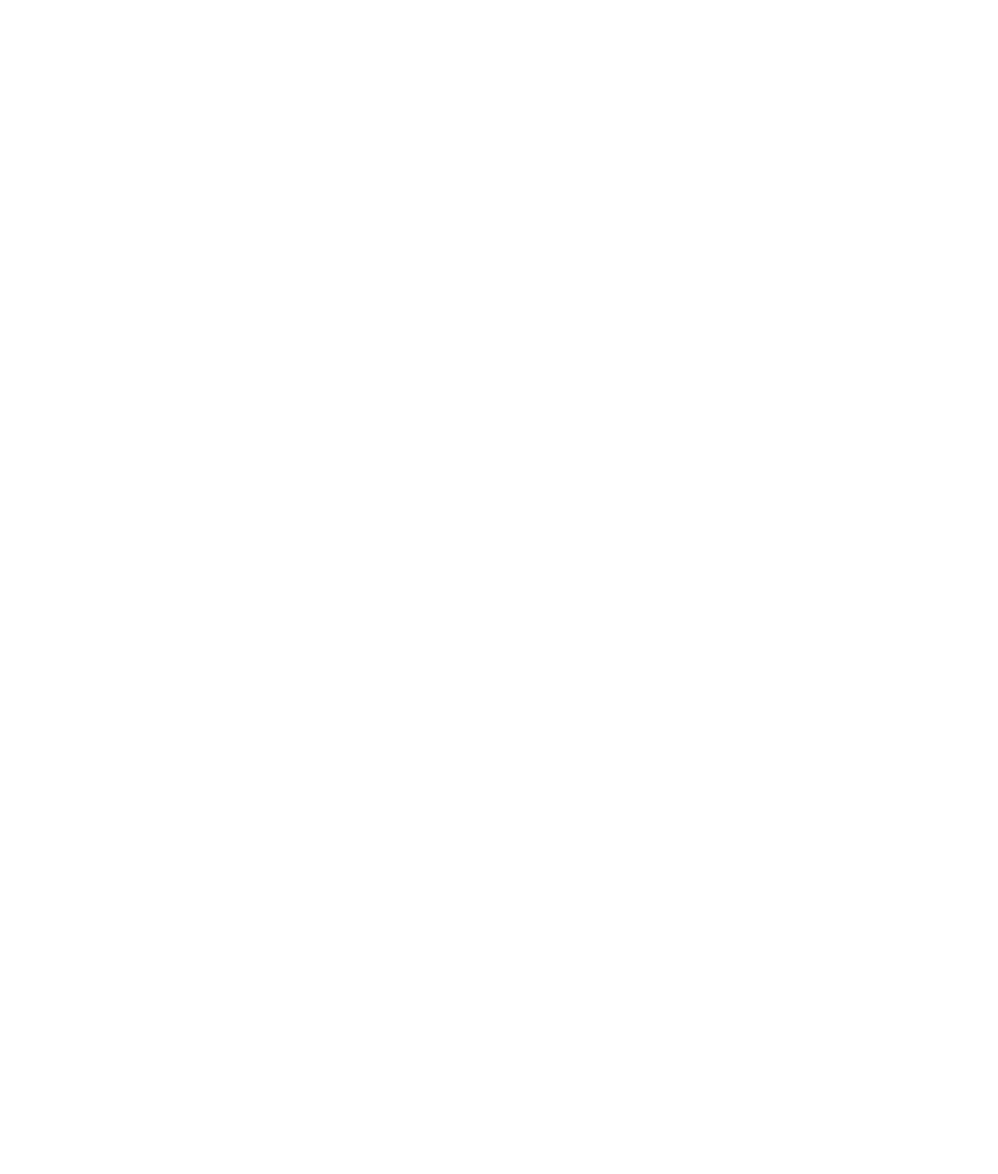
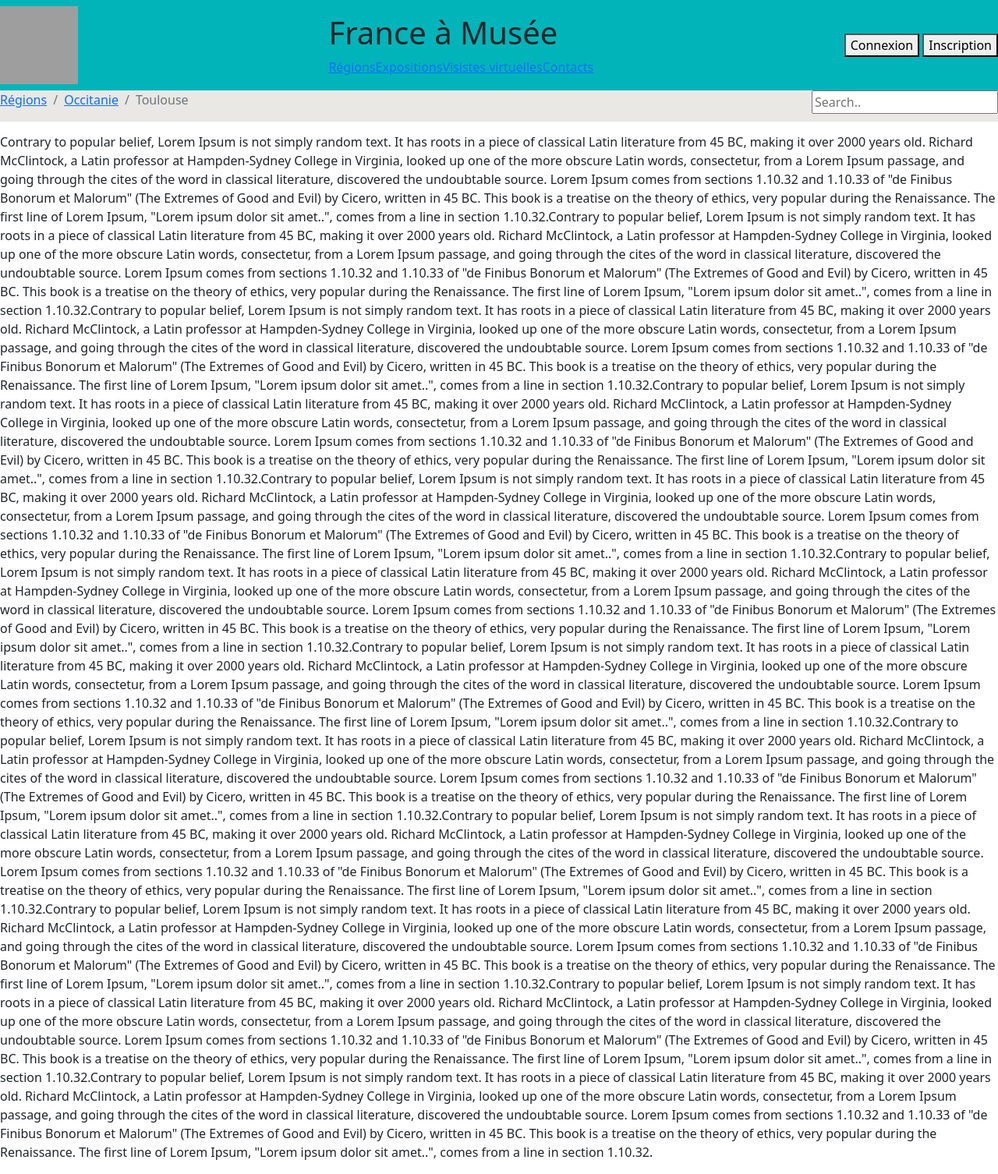
Before and after one commit to Chrissdroid/studious-fiesta, a PHP site: page / in a window 1280 px wide. Before the commit the page is empty. Shown: the whole page at 78% size. Before the commit the page ends 800 px from the top, so only its background shows below. Run offline with PHP 8.4, Linux system fonts and the light colour scheme; grey boxes are pictures that could not be loaded.

Commit message:
First commit "CLAGALERE" Ajout header

```diff
--- a/assets/scss/base/stylesheet.scss
+++ b/assets/scss/base/stylesheet.scss
@@ -2,6 +2,16 @@
 @import "../../../node_modules/bootstrap/scss/variables";
 @import "../../../node_modules/bootstrap/scss/mixins";
 
-$primary: #123456;
+$theme-colors: (
+    "primary": #01B4B9,
+    "secondary": #E9E8E5
+);
+
 
 @import "../../../node_modules/bootstrap/scss/bootstrap";
+
+
+
+body {
+    padding-top: 170px;
+}
--- a/src/includes/header.php
+++ b/src/includes/header.php
@@ -0,0 +1,123 @@
+<?php require 'head.php';?>
+
+    <div class="fixed-top">
+        <div class="navbar bg-primary">
+            <div>
+                <img src="https://picsum.photos/100">
+            </div>
+            <div>
+                <h1>France à Musée</h1>
+                <div>
+                    <ul class="nav">
+                        <li class="active"><a href="">Régions</a></li>
+                        <li><a href="">Expositions</a></li>
+                        <li><a href="">Visistes virtuelles</a></li>
+                        <li><a href="">Contacts</a></li>
+                    </ul>
+                </div>
+            </div>
+            <div>
+                <button>Connexion</button>
+                <button>Inscription</button>
+            </div>
+        </div>
+
+        <div class="d-flex justify-content-between bg-secondary">
+            <div>
+                <ul class="breadcrumb">
+                    <li class="breadcrumb-item"><a href="#">Régions</a></li>
+                    <li class="breadcrumb-item"><a href="#">Occitanie</a></li>
+                    <li class="breadcrumb-item active">Toulouse</li>
+                </ul>
+            </div>
+            <div>
+                <input type="text" placeholder="Search..">
+            </div>
+        </div>
+    </div>
+    <p>
+        Contrary to popular belief, Lorem Ipsum is not simply random text. It has roots in a piece of classical Latin
+        literature from 45 BC, making it over 2000 years old. Richard McClintock, a Latin professor at Hampden-Sydney
+        College in Virginia, looked up one of the more obscure Latin words, consectetur, from a Lorem Ipsum passage, and
+        going through the cites of the word in classical literature, discovered the undoubtable source. Lorem Ipsum
+        comes from sections 1.10.32 and 1.10.33 of "de Finibus Bonorum et Malorum" (The Extremes of Good and Evil) by
+        Cicero, written in 45 BC. This book is a treatise on the theory of ethics, very popular during the Renaissance.
+        The first line of Lorem Ipsum, "Lorem ipsum dolor sit amet..", comes from a line in section 1.10.32.Contrary to
+        popular belief, Lorem Ipsum is not simply random text. It has roots in a piece of classical Latin literature
+        from 45 BC, making it over 2000 years old. Richard McClintock, a Latin professor at Hampden-Sydney College in
+        Virginia, looked up one of the more obscure Latin words, consectetur, from a Lorem Ipsum passage, and going
+        through the cites of the word in classical literature, discovered the undoubtable source. Lorem Ipsum comes from
+        sections 1.10.32 and 1.10.33 of "de Finibus Bonorum et Malorum" (The Extremes of Good and Evil) by Cicero,
+        written in 45 BC. This book is a treatise on the theory of ethics, very popular during the Renaissance. The
+        first line of Lorem Ipsum, "Lorem ipsum dolor sit amet..", comes from a line in section 1.10.32.Contrary to
+        popular belief, Lorem Ipsum is not simply random text. It has roots in a piece of classical Latin literature
+        from 45 BC, making it over 2000 years old. Richard McClintock, a Latin professor at Hampden-Sydney College in
+        Virginia, looked up one of the more obscure Latin words, consectetur, from a Lorem Ipsum passage, and going
+        through the cites of the word in classical literature, discovered the undoubtable source. Lorem Ipsum comes from
+        sections 1.10.32 and 1.10.33 of "de Finibus Bonorum et Malorum" (The Extremes of Good and Evil) by Cicero,
+        written in 45 BC. This book is a treatise on the theory of ethics, very popular during the Renaissance. The
+        first line of Lorem Ipsum, "Lorem ipsum dolor sit amet..", comes from a line in section 1.10.32.Contrary to
+        popular belief, Lorem Ipsum is not simply random text. It has roots in a piece of classical Latin literature
+        from 45 BC, making it over 2000 years old. Richard McClintock, a Latin professor at Hampden-Sydney College in
+        Virginia, looked up one of the more obscure Latin words, consectetur, from a Lorem Ipsum passage, and going
+        through the cites of the word in classical literature, discovered the undoubtable source. Lorem Ipsum comes from
+        sections 1.10.32 and 1.10.33 of "de Finibus Bonorum et Malorum" (The Extremes of Good and Evil) by Cicero,
+        written in 45 BC. This book is a treatise on the theory of ethics, very popular during the Renaissance. The
+        first line of Lorem Ipsum, "Lorem ipsum dolor sit amet..", comes from a line in section 1.10.32.Contrary to
+        popular belief, Lorem Ipsum is not simply random text. It has roots in a piece of classical Latin literature
+        from 45 BC, making it over 2000 years old. Richard McClintock, a Latin professor at Hampden-Sydney College in
+        Virginia, looked up one of the more obscure Latin words, consectetur, from a Lorem Ipsum passage, and going
+        through the cites of the word in classical literature, discovered the undoubtable source. Lorem Ipsum comes from
+        sections 1.10.32 and 1.10.33 of "de Finibus Bonorum et Malorum" (The Extremes of Good and Evil) by Cicero,
+        written in 45 BC. This book is a treatise on the theory of ethics, very popular during the Renaissance. The
+        first line of Lorem Ipsum, "Lorem ipsum dolor sit amet..", comes from a line in section 1.10.32.Contrary to
+        popular belief, Lorem Ipsum is not simply random text. It has roots in a piece of classical Latin literature
+        from 45 BC, making it over 2000 years old. Richard McClintock, a Latin professor at Hampden-Sydney College in
+        Virginia, looked up one of the more obscure Latin words, consectetur, from a Lorem Ipsum passage, and going
+        through the cites of the word in classical literature, discovered the undoubtable source. Lorem Ipsum comes from
+        sections 1.10.32 and 1.10.33 of "de Finibus Bonorum et Malorum" (The Extremes of Good and Evil) by Cicero,
+        written in 45 BC. This book is a treatise on the theory of ethics, very popular during the Renaissance. The
+        first line of Lorem Ipsum, "Lorem ipsum dolor sit amet..", comes from a line in section 1.10.32.Contrary to
+        popular belief, Lorem Ipsum is not simply random text. It has roots in a piece of classical Latin literature
+        from 45 BC, making it over 2000 years old. Richard McClintock, a Latin professor at Hampden-Sydney College in
+        Virginia, looked up one of the more obscure Latin words, consectetur, from a Lorem Ipsum passage, and going
+        through the cites of the word in classical literature, discovered the undoubtable source. Lorem Ipsum comes from
+        sections 1.10.32 and 1.10.33 of "de Finibus Bonorum et Malorum" (The Extremes of Good and Evil) by Cicero,
+        written in 45 BC. This book is a treatise on the theory of ethics, very popular during the Renaissance. The
+        first line of Lorem Ipsum, "Lorem ipsum dolor sit amet..", comes from a line in section 1.10.32.Contrary to
+        popular belief, Lorem Ipsum is not simply random text. It has roots in a piece of classical Latin literature
+        from 45 BC, making it over 2000 years old. Richard McClintock, a Latin professor at Hampden-Sydney College in
+        Virginia, looked up one of the more obscure Latin words, consectetur, from a Lorem Ipsum passage, and going
+        through the cites of the word in classical literature, discovered the undoubtable source. Lorem Ipsum comes from
+        sections 1.10.32 and 1.10.33 of "de Finibus Bonorum et Malorum" (The Extremes of Good and Evil) by Cicero,
+        written in 45 BC. This book is a treatise on the theory of ethics, very popular during the Renaissance. The
+        first line of Lorem Ipsum, "Lorem ipsum dolor sit amet..", comes from a line in section 1.10.32.Contrary to
+        popular belief, Lorem Ipsum is not simply random text. It has roots in a piece of classical Latin literature
+        from 45 BC, making it over 2000 years old. Richard McClintock, a Latin professor at Hampden-Sydney College in
+        Virginia, looked up one of the more obscure Latin words, consectetur, from a Lorem Ipsum passage, and going
+        through the cites of the word in classical literature, discovered the undoubtable source. Lorem Ipsum comes from
+        sections 1.10.32 and 1.10.33 of "de Finibus Bonorum et Malorum" (The Extremes of Good and Evil) by Cicero,
+        written in 45 BC. This book is a treatise on the theory of ethics, very popular during the Renaissance. The
+        first line of Lorem Ipsum, "Lorem ipsum dolor sit amet..", comes from a line in section 1.10.32.Contrary to
+        popular belief, Lorem Ipsum is not simply random text. It has roots in a piece of classical Latin literature
+        from 45 BC, making it over 2000 years old. Richard McClintock, a Latin professor at Hampden-Sydney College in
+        Virginia, looked up one of the more obscure Latin words, consectetur, from a Lorem Ipsum passage, and going
+        through the cites of the word in classical literature, discovered the undoubtable source. Lorem Ipsum comes from
+        sections 1.10.32 and 1.10.33 of "de Finibus Bonorum et Malorum" (The Extremes of Good and Evil) by Cicero,
+        written in 45 BC. This book is a treatise on the theory of ethics, very popular during the Renaissance. The
+        first line of Lorem Ipsum, "Lorem ipsum dolor sit amet..", comes from a line in section 1.10.32.Contrary to
+        popular belief, Lorem Ipsum is not simply random text. It has roots in a piece of classical Latin literature
+        from 45 BC, making it over 2000 years old. Richard McClintock, a Latin professor at Hampden-Sydney College in
+        Virginia, looked up one of the more obscure Latin words, consectetur, from a Lorem Ipsum passage, and going
+        through the cites of the word in classical literature, discovered the undoubtable source. Lorem Ipsum comes from
+        sections 1.10.32 and 1.10.33 of "de Finibus Bonorum et Malorum" (The Extremes of Good and Evil) by Cicero,
+        written in 45 BC. This book is a treatise on the theory of ethics, very popular during the Renaissance. The
+        first line of Lorem Ipsum, "Lorem ipsum dolor sit amet..", comes from a line in section 1.10.32.Contrary to
+        popular belief, Lorem Ipsum is not simply random text. It has roots in a piece of classical Latin literature
+        from 45 BC, making it over 2000 years old. Richard McClintock, a Latin professor at Hampden-Sydney College in
+        Virginia, looked up one of the more obscure Latin words, consectetur, from a Lorem Ipsum passage, and going
+        through the cites of the word in classical literature, discovered the undoubtable source. Lorem Ipsum comes from
+        sections 1.10.32 and 1.10.33 of "de Finibus Bonorum et Malorum" (The Extremes of Good and Evil) by Cicero,
+        written in 45 BC. This book is a treatise on the theory of ethics, very popular during the Renaissance. The
+        first line of Lorem Ipsum, "Lorem ipsum dolor sit amet..", comes from a line in section 1.10.32.
+    </p>
```
Also changed, not shown: package-lock.json, public/dist/css/stylesheet.css.
